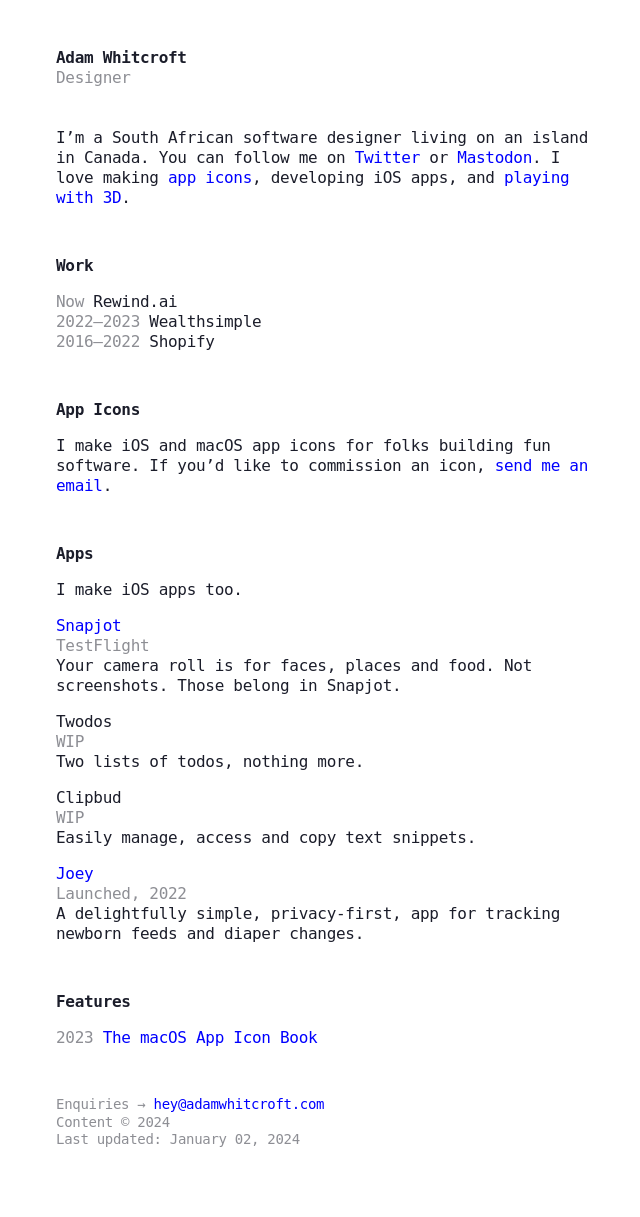
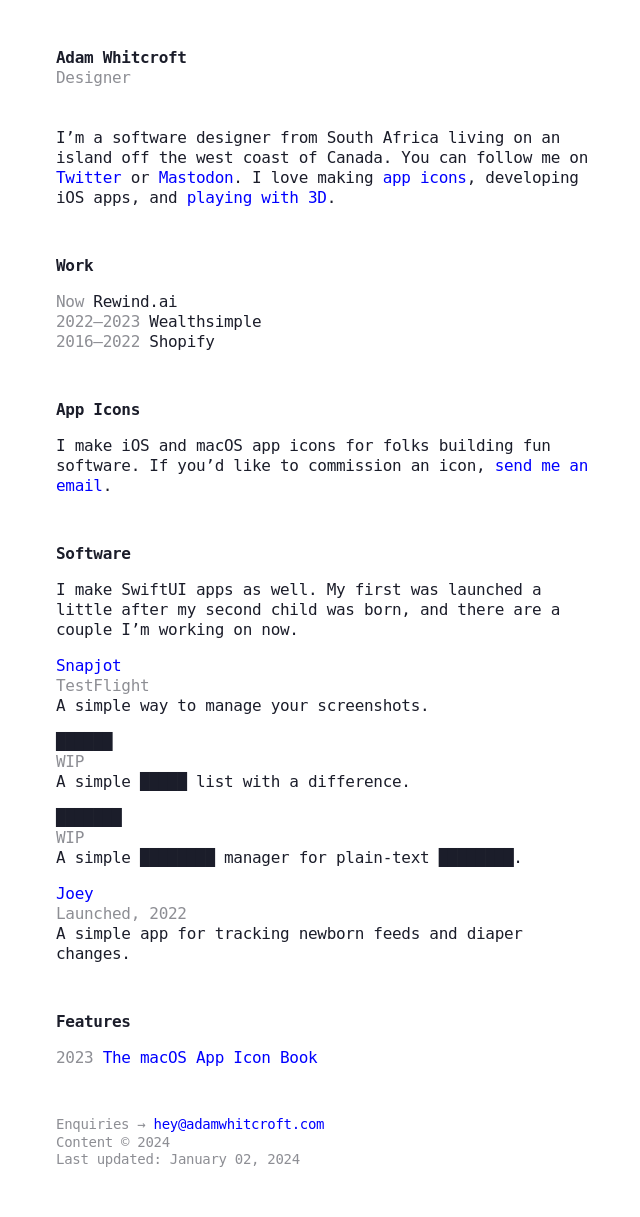
Before and after one commit to AdamWhitcroft/adamwhitcroft.github.io, a Jekyll site: the page built from index.md, in a window 1280 px wide. Shown: the whole page, without its empty margins (312-952 px from the left). Built offline with Jekyll 4.4.1, drawn with Linux system fonts in a browser that asks for light colours.

Commit message:
&#9608;&#9608;&#9608;&#9608;

```diff
--- a/_data/apps.yml
+++ b/_data/apps.yml
@@ -1,19 +1,19 @@
 - name: Snapjot
-  description: Your camera roll is for faces, places and food. Not screenshots. Those belong in Snapjot.
+  description: A simple way to manage your screenshots.
   url: https://snapjot.app/
   status: TestFlight
 
-- name: Twodos
-  description: Two lists of todos, nothing more.
+- name: "&#9608;&#9608;&#9608;&#9608;&#9608;&#9608;"
+  description: A simple &#9608;&#9608;&#9608;&#9608;&#9608; list with a difference.
   url:
   status: WIP
 
-- name: Clipbud
-  description: Easily manage, access and copy text snippets.
+- name: "&#9608;&#9608;&#9608;&#9608;&#9608;&#9608;&#9608;"
+  description: A simple &#9608;&#9608;&#9608;&#9608;&#9608;&#9608;&#9608;&#9608; manager for plain-text &#9608;&#9608;&#9608;&#9608;&#9608;&#9608;&#9608;&#9608;.
   url:
   status: WIP
 
 - name: Joey
-  description: A delightfully simple, privacy-first, app for tracking newborn feeds and diaper changes.
+  description: A simple app for tracking newborn feeds and diaper changes.
   url: https://apps.apple.com/ca/app/joey/id1640592100
   status: Launched, 2022
--- a/index.md
+++ b/index.md
@@ -4,7 +4,7 @@
 class: home
 ---
 
-I'm a South African software designer living on an island in Canada. You can follow me on [Twitter](https://twitter.com/AdamWhitcroft) or [Mastodon](https://mastodon.design/@adam). I love making [app icons](https://twitter.com/AdamWhitcroft/status/1691487295822802944/photo/1), developing iOS apps, and [playing with 3D](https://twitter.com/AdamWhitcroft/status/1730605005571563685/photo/1).
+I'm a software designer from South Africa living on an island off the west coast of Canada. You can follow me on [Twitter](https://twitter.com/AdamWhitcroft) or [Mastodon](https://mastodon.design/@adam). I love making [app icons](https://twitter.com/AdamWhitcroft/status/1691487295822802944/photo/1), developing iOS apps, and [playing with 3D](https://twitter.com/AdamWhitcroft/status/1730605005571563685/photo/1).
 
 {% include section-header.html title="Work" %}
 
@@ -18,9 +18,9 @@
 
 I make iOS and macOS app icons for folks building fun software. If you’d like to commission an icon, <a href="mailto:hey@adamwhitcroft.com?subject=App%20icon%20inquiry">send me an email</a>.
 
-{% include section-header.html title="Apps" %}
+{% include section-header.html title="Software" %}
 
-I make iOS apps too.
+I make SwiftUI apps as well. My first was launched a little after my second child was born, and there are a couple I'm working on now.
 
 {% include apps.html %}
 
```
